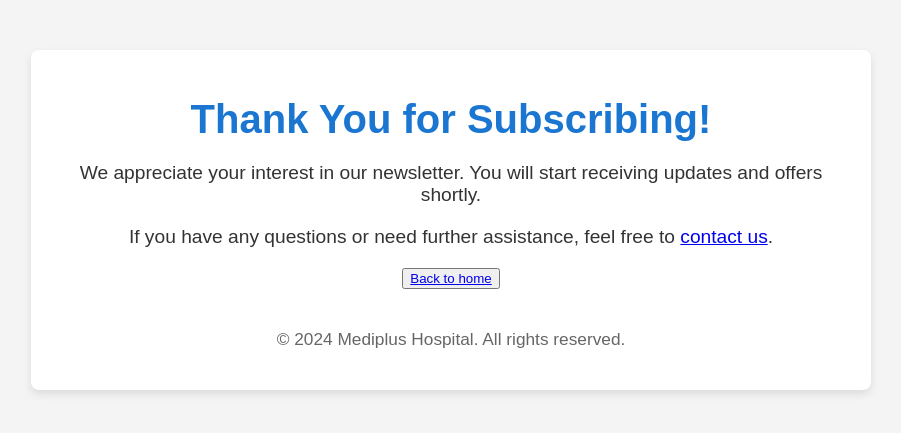
After one commit to Ladybug-Rupali/MediplusDjangoWebsite, a Django app: page /webasha/thanks/ in a window 1280 px wide. The commit adds this page. Shown: the top 433 px of the page, without its empty margins (189-1090 px from the left). Run offline with Django 5.2, Linux system fonts and the light colour scheme.

Commit message:
Newsletter Activated

```diff
--- /dev/null
+++ b/MediplusDjangoWebsite/WebAsha/templates/WebAsha/newsthanks.html
@@ -0,0 +1,81 @@
+<!DOCTYPE html>
+<html lang="en">
+<head>
+    <meta charset="UTF-8">
+    <meta name="viewport" content="width=device-width, initial-scale=1.0">
+    <title>Thank You | Mediplus</title>
+    <style>
+        /* General Body Styling */
+        body {
+            background-color: #f4f4f4; /* Light grey background */
+            color: #333; /* Darker text color for readability */
+            font-family: Arial, sans-serif; /* Font family for the page */
+            text-align: center; /* Center align text */
+            margin: 0; /* Remove default margin */
+            padding: 0; /* Remove default padding */
+        }
+
+        /* Container Styling */
+        .container {
+            max-width: 800px; /* Max width of the container */
+            margin: 50px auto; /* Center the container horizontally with margin */
+            padding: 20px; /* Padding inside the container */
+            background-color: #fff; /* White background for the container */
+            border-radius: 8px; /* Rounded corners for the container */
+            box-shadow: 0 4px 8px rgba(0, 0, 0, 0.1); /* Light shadow for depth */
+        }
+
+        /* Header Styling */
+        h1 {
+            color: #1A76D1; /* Primary color for header */
+            font-size: 2.5em; /* Font size for the header */
+            margin-bottom: 20px; /* Space below the header */
+        }
+
+        /* Paragraph Styling */
+        p {
+            font-size: 1.2em; /* Font size for paragraphs */
+            margin-bottom: 20px; /* Space below each paragraph */
+        }
+
+        /* Button Styling */
+        .button {
+            display: inline-block; /* Inline block for button display */
+            padding: 15px 30px; /* Padding inside the button */
+            color: #fff; /* Text color for the button */
+            background-color: #1A76D1; /* Background color of the button */
+            border: none; /* Remove border */
+            border-radius: 5px; /* Rounded corners for the button */
+            text-decoration: none; /* Remove underline */
+            font-size: 0.8em; /* Font size of the button text */
+            cursor: pointer; /* Pointer cursor on hover */
+            transition: background-color 0.3s ease; /* Smooth transition for hover effect */
+        }
+
+        .button:hover {
+            background-color: #155a9d; /* Darker shade for hover effect */
+        }
+
+        /* Footer Styling */
+        .footer {
+            margin-top: 40px; /* Space above the footer */
+            font-size: 0.9em; /* Font size for footer text */
+            color: #666; /* Grey text color for footer */
+        }
+    </style>
+</head>
+<body>
+    <div class="container">
+        <h1>Thank You for Subscribing!</h1>
+        <p>We appreciate your interest in our newsletter. You will start receiving updates and offers shortly.</p>
+        <p>If you have any questions or need further assistance, feel free to <a href="{% url 'contact' %}">contact us</a>.</p>
+        <div>
+            <button><a href="{% url 'home' %}">Back to home</a></button>
+        </div>
+        <div class="footer">
+            <p>&copy; 2024 Mediplus Hospital. All rights reserved.</p>
+        </div>
+
+    </div>
+</body>
+</html>
--- a/MediplusDjangoWebsite/WebAsha/urls.py
+++ b/MediplusDjangoWebsite/WebAsha/urls.py
@@ -9,6 +9,7 @@ urlpatterns = [
     path('contact/',view_contact,name='contact'),
     path('appointment/',view_appointment,name='appointment'),
     path('thankyou/',view_thakyou,name='thankyou'),
+    path('thanks/',view_thanks,name='thanks'),
     path('ear/', ear_treatment, name='ear'),
     path('blood/', blood_treatment, name='blood'),
     path('heart/', heart_treatment, name='heart'),
@@ -27,6 +28,7 @@ urlpatterns = [
     path('othercases/',view_our_cases,name='ourcases'),
     path('about/',view_about,name='about'),
     path('doctors/',view_doctors,name='doctors'),
+    path('newsletter/', subscribe_newsletter, name='newsletter'),
 
 
 
--- a/MediplusDjangoWebsite/WebAsha/views.py
+++ b/MediplusDjangoWebsite/WebAsha/views.py
@@ -1,11 +1,11 @@
 from django.shortcuts import render
-from WebAsha.models import contact
+from WebAsha.models import *
 from django.http import HttpResponse
-from .forms import bookingForm
+from .forms import *
 from django.shortcuts import render, redirect
 from django.core.mail import send_mail
 from django.conf import settings
-from django.contrib import messages
+
 
 
 # Create your views here.
@@ -17,7 +17,7 @@ def view_home(request):
 
 
 def view_doctos(request):
-    resp=render(request,'WebAsha/doctos.html')
+    resp=render(request,'WebAsha/doctors.html')
     return resp
 
 
@@ -45,6 +45,10 @@ def view_contact(request):
 
 def view_thakyou(request):
     resp=render(request,'WebAsha/thankyou.html')
+    return resp
+
+def view_thanks(request):
+    resp=render(request,'WebAsha/newsthanks.html')
     return resp
 
 
@@ -122,3 +126,13 @@ def view_about(request):
 
 def view_doctors(request):
     return render(request,'WebAsha/doctors.html')
+
+def subscribe_newsletter(request):
+    if request.method == 'POST':
+        form = NewsletterSubscriptionForm(request.POST)
+        if form.is_valid():
+            form.save()
+            return render(request,'WebAsha/newsthanks.html')
+    else:
+        form = NewsletterSubscriptionForm()
+        return render(request, 'WebAsha/base.html',{'form':form})
```
Also changed, not shown: MediplusDjangoWebsite/WebAsha/forms.py (+7 -1 lines), MediplusDjangoWebsite/WebAsha/models.py (+9 -0 lines), MediplusDjangoWebsite/WebAsha/templates/WebAsha/base.html (+8 -7 lines), MediplusDjangoWebsite/WebAsha/migrations/0004_newslettersubscription.py (added), MediplusDjangoWebsite/db.sqlite3, MediplusWebsiteLook/MediplusFamily.png (renamed from MediplusWebsiteLook/MediplusFa,ily.png), MediplusWebsiteLook/Screenshot 2024-06-29 142850.png (deleted), MediplusWebsiteLook/Screenshot 2024-06-29 144603.png (deleted).
